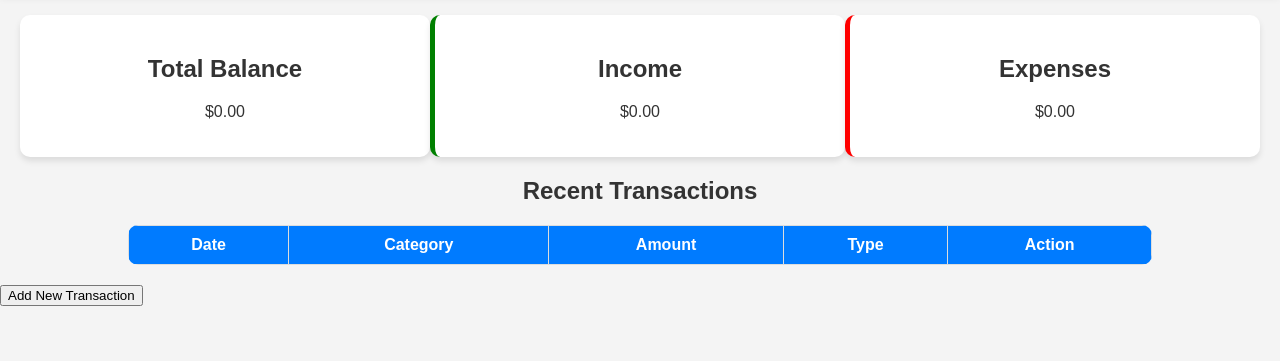
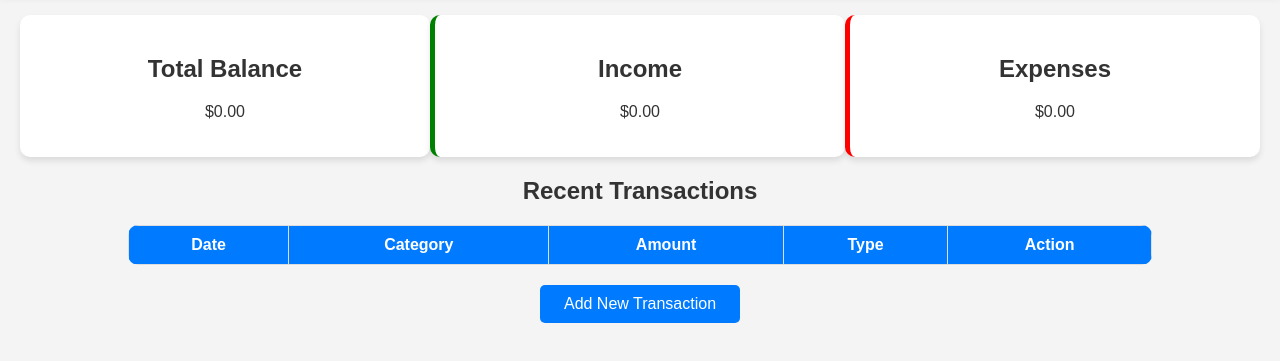
Before and after one commit to muhindinewton/Phase-1-Smart-Budget-Tracker-Project, a plain HTML site: page index.html in a window 1280 px wide. Shown: the part 65-426 px from the top of the page. Drawn offline with Linux system fonts and the light colour scheme.

Commit message:
Style transaction button

```diff
--- a/styles.css
+++ b/styles.css
@@ -104,3 +104,21 @@ th {
     background-color: #007bff;
     color: white;
 }
+
+/* Add Transaction Button */
+#add-transaction-btn {
+    display: block;
+    width: 200px;
+    margin: 20px auto;
+    padding: 10px;
+    background-color: #007bff;
+    color: white;
+    border: none;
+    border-radius: 5px;
+    font-size: 16px;
+    cursor: pointer;
+}
+
+#add-transaction-btn:hover {
+    background-color: #0056b3;
+}
```
